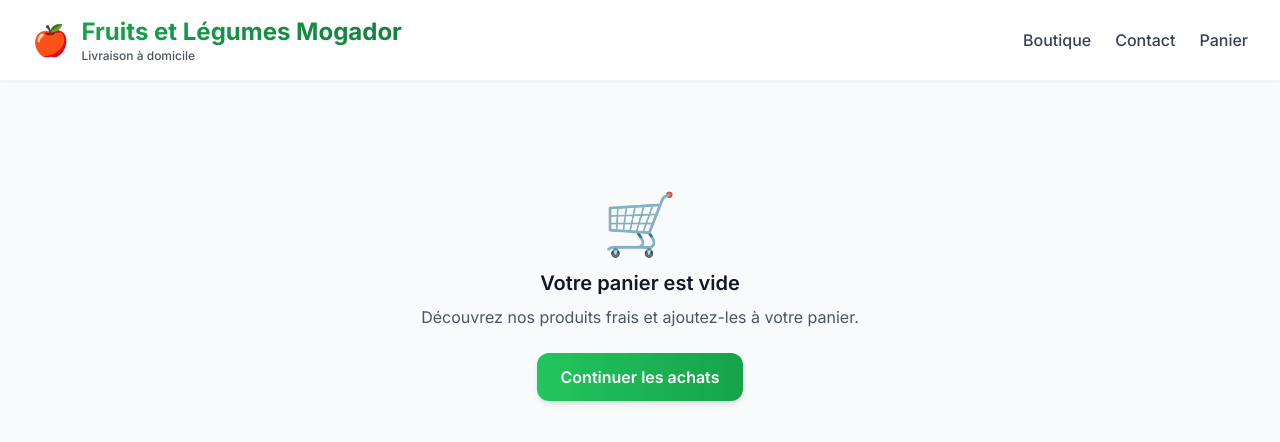
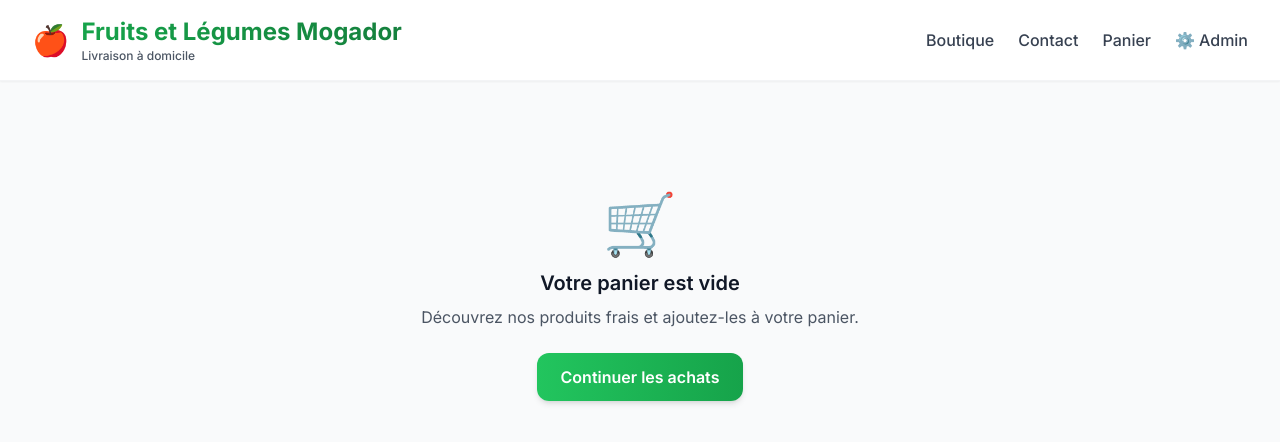
Before and after one commit to mohammedilyasmoktary-droid/Fruit-Legumes, a Next.js app: page /panier in a window 1280 px wide. Shown: the top 442 px of the page. Built offline with nearby package versions, Linux system fonts and the light colour scheme.

Commit message:
Add Admin link to navigation for easy access

```diff
--- a/components/Navigation.tsx
+++ b/components/Navigation.tsx
@@ -60,6 +60,14 @@ export function Navigation() {
                 </span>
               )}
             </Link>
+            <Link
+              href="/admin"
+              className="text-gray-700 hover:text-purple-600 transition-colors font-medium flex items-center gap-1"
+              title="Interface d'administration"
+            >
+              <span>⚙️</span>
+              <span className="hidden sm:inline">Admin</span>
+            </Link>
           </div>
         </div>
       </div>
```
